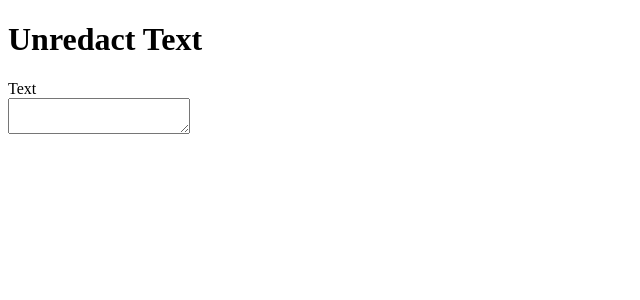
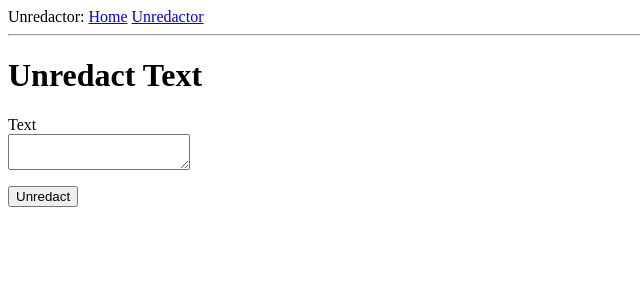
Before and after one commit to manceps/unredactor-2019-SoC, a Flask app: page /unredactor in a window 1280 px wide. Shown: the top 300 px of the page, without its empty margins (0-640 px from the left). Run offline with Flask 2, Linux system fonts and the light colour scheme.

Commit message:
added unredact button + improved validators

```diff
--- a/unredactor/app/forms.py
+++ b/unredactor/app/forms.py
@@ -1,6 +1,7 @@
 from flask_wtf import FlaskForm
-from wtforms import TextAreaField
+from wtforms import TextAreaField, SubmitField
 from wtforms.validators import DataRequired
 
 class UnredactForm(FlaskForm):
-	text = TextAreaField('Text')
+	text = TextAreaField('Text', validators=[DataRequired()])
+	submit = SubmitField('Unredact')
--- a/unredactor/app/routes.py
+++ b/unredactor/app/routes.py
@@ -1,5 +1,5 @@
 from flask import request
-from flask import render_template
+from flask import render_template, flash, redirect
 from app import app
 from app.forms import UnredactForm
 
@@ -24,7 +24,10 @@ def unredact():
     unredacted_text = sort_words(text)
     return render_template('unredacted_text.json', text=text, unredacted_text=unredacted_text)
 
-@app.route('/unredactor')
+@app.route('/unredactor', methods=['GET', 'POST'])
 def unredactor():
 	form = UnredactForm()
+	if form.validate_on_submit():
+		flash('Unredact request')
+		return redirect('/unredactor')
 	return render_template('unredact.html', title='Unredact', form=form)
--- /dev/null
+++ b/unredactor/app/templates/base.html
@@ -0,0 +1,23 @@
+<html>
+    <head>
+        <title>Unredactor</title>
+    </head>
+    <body>
+        <div>
+            Unredactor:
+            <a href="/index">Home</a>
+            <a href="/unredact">Unredactor</a>
+        </div>
+        <hr>
+        {% with messages = get_flashed_messages() %}
+        {% if messages %}
+        <ul>
+            {% for message in messages %}
+            <li>{{ message }}</li>
+            {% endfor %}
+        </ul>
+        {% endif %}
+        {% endwith %}
+        {% block content %}{% endblock %}
+    </body>
+</html>
--- a/unredactor/app/templates/unredact.html
+++ b/unredactor/app/templates/unredact.html
@@ -1,16 +1,16 @@
-<!DOCTYPE html>
-<html>
-	<head>
-		<title>{{ title }}</title>
-	</head>
-	<body>
+{% extends "base.html" %}
+
+{% block content %}
 	<h1>Unredact Text</h1>
 	<form action="" method="post" novalidate>
 		{{ form.hidden_tag() }}
 		<p>
 			{{ form.text.label }}<br>
 			{{ form.text }}
+			{% for error in form.text.errors %}
+			<span style="color: red;">[{{error }}]</span>
+			{% endfor %}
 		</p>
+		<p>{{ form.submit() }}</p>
 	</form>
-	</body>
-</html>
+{% endblock %}
```
Lines whose indentation alone changed are shown as unchanged.
